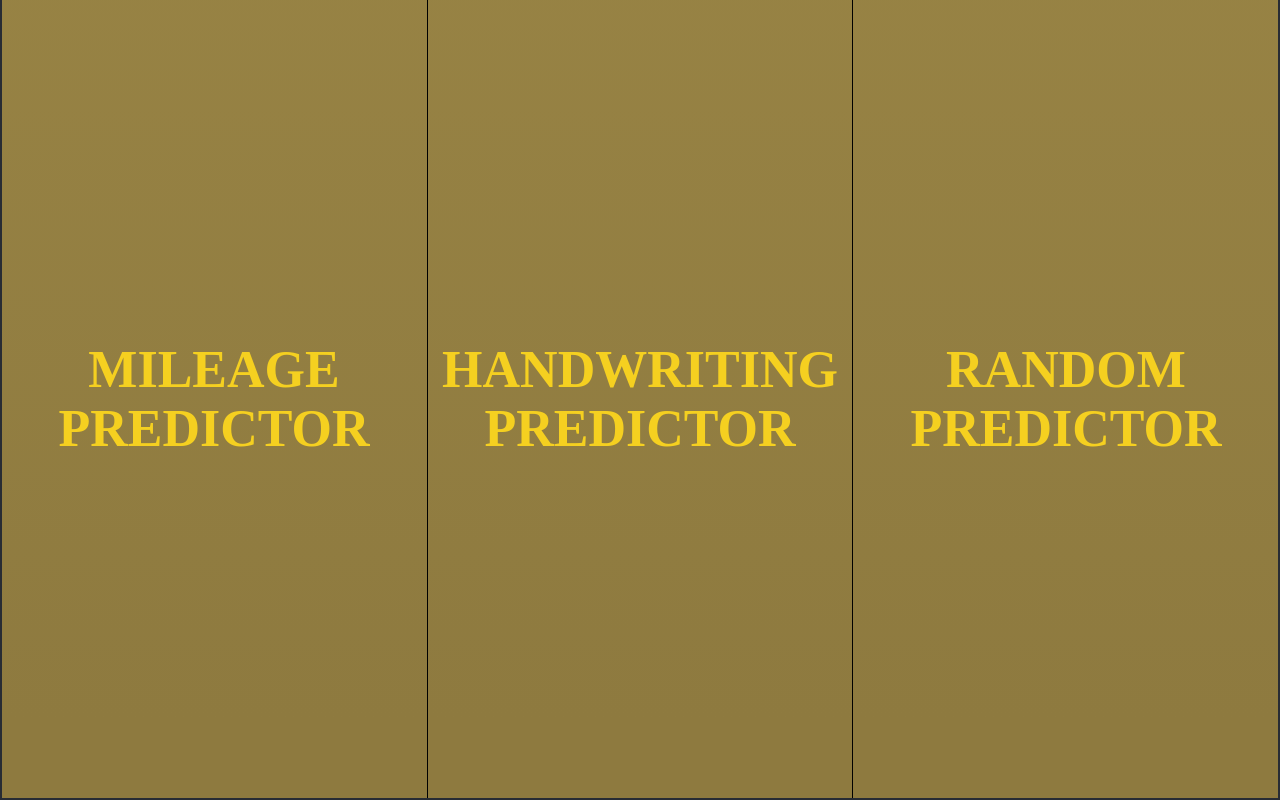
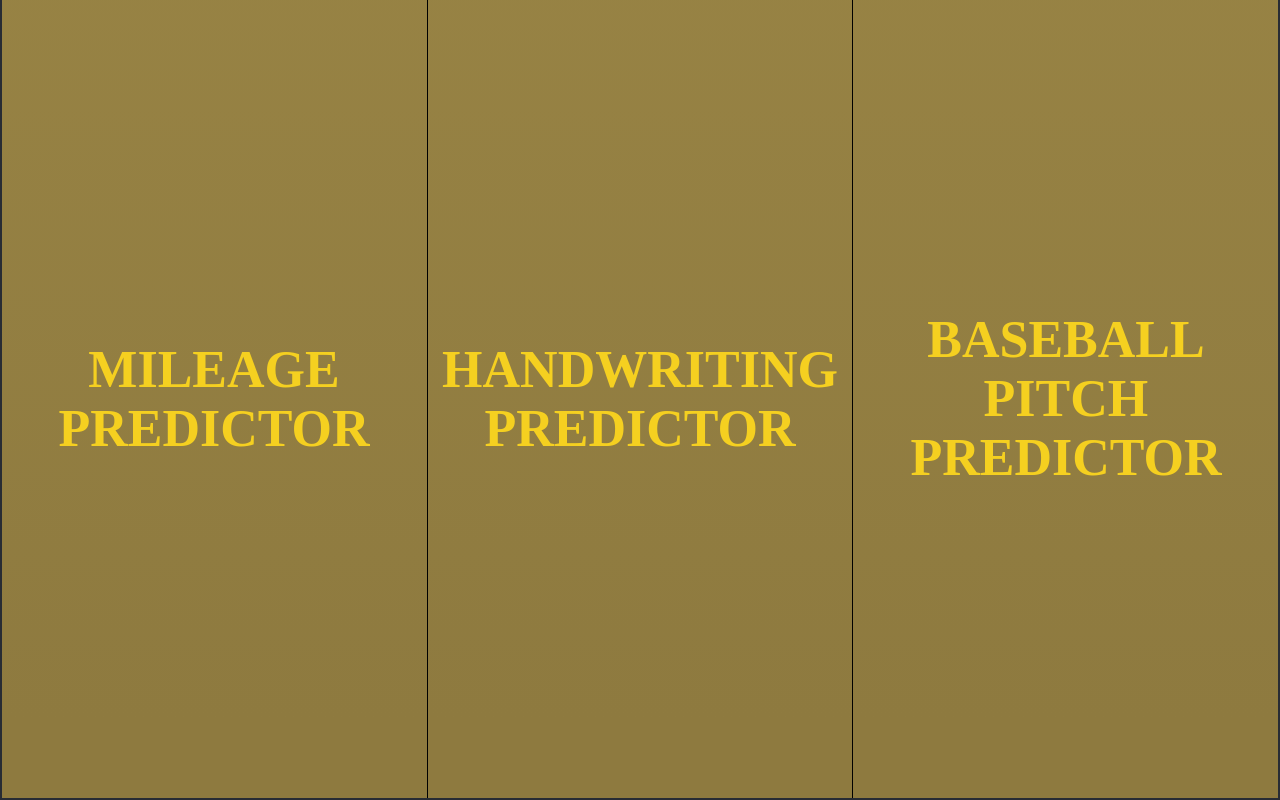
Before and after one commit to lavneeshjaggi/ReactMachineLearning, a React (Create React App) app: page / in a window 1280 px wide. Built offline with nearby package versions, Linux system fonts and the light colour scheme.

Commit message:
add files for baseball pitch prediction

```diff
--- a/src/App.js
+++ b/src/App.js
@@ -5,6 +5,7 @@ import Homepage from './pages/homepage/homepage.jsx';
 import Spinner from './components/spinner/spinner.component.jsx';
 import TensorflowMileage from './pages/tensorflow mileage/tensorflow.mileage.jsx';
 import TensorflowHandwriting from './pages/tensorflow handwriting/tensorflow.handwriting.jsx';
+import TensorflowBaseball from './pages/tensorflow baseball/tensorflow.baseball.jsx';
 
 import './App.scss';
 
@@ -15,6 +16,7 @@ const App = () => (
         <Route exact path="/" component={Homepage} />
         <Route path="/mileage" component={TensorflowMileage} />
         <Route path="/handwriting" component={TensorflowHandwriting} />
+        <Route path="/baseball" component={TensorflowBaseball} />
       </Suspense>
     </Switch>
   </div>
--- a/src/pages/homepage/homepage.jsx
+++ b/src/pages/homepage/homepage.jsx
@@ -11,8 +11,8 @@ const Homepage = () => (
         <Link className="sections selectSections" to="/handwriting">
             <h1 className="name">Handwriting Predictor</h1>
         </Link>
-        <Link className="sections" to="/handwriting">
-            <h1 className="name">Random Predictor</h1>
+        <Link className="sections" to="/baseball">
+            <h1 className="name">Baseball Pitch Predictor</h1>
         </Link>
     </div>
 );
--- /dev/null
+++ b/src/pages/tensorflow baseball/tensorflow.baseball.jsx
@@ -0,0 +1,11 @@
+import React from 'react';
+
+import './tensorflow.baseball.styles.scss';
+
+const TensorflowBaseball = () => (
+    <div classname="tensorflowhandwriting">
+        <h1>Tensorflow Baseball Pitch</h1>
+    </div>
+);
+
+export default TensorflowBaseball;
```
Also changed, not shown: src/pages/tensorflow baseball/tensorflow.baseball.styles.scss (added).
